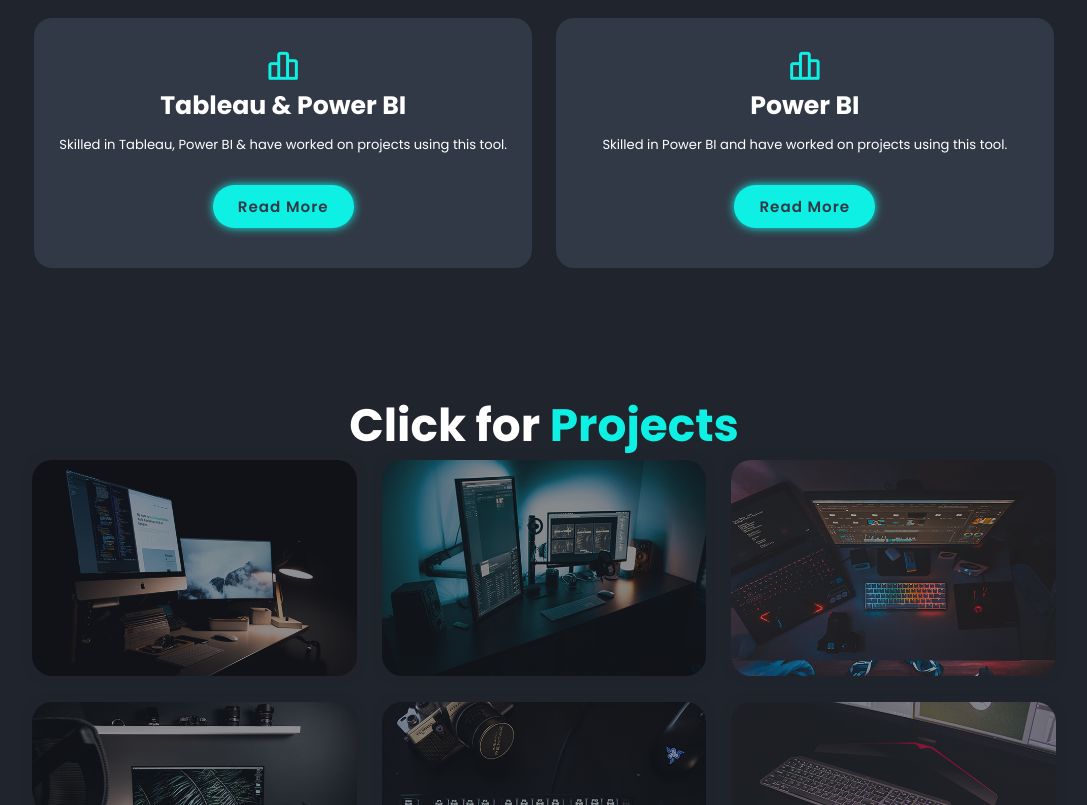
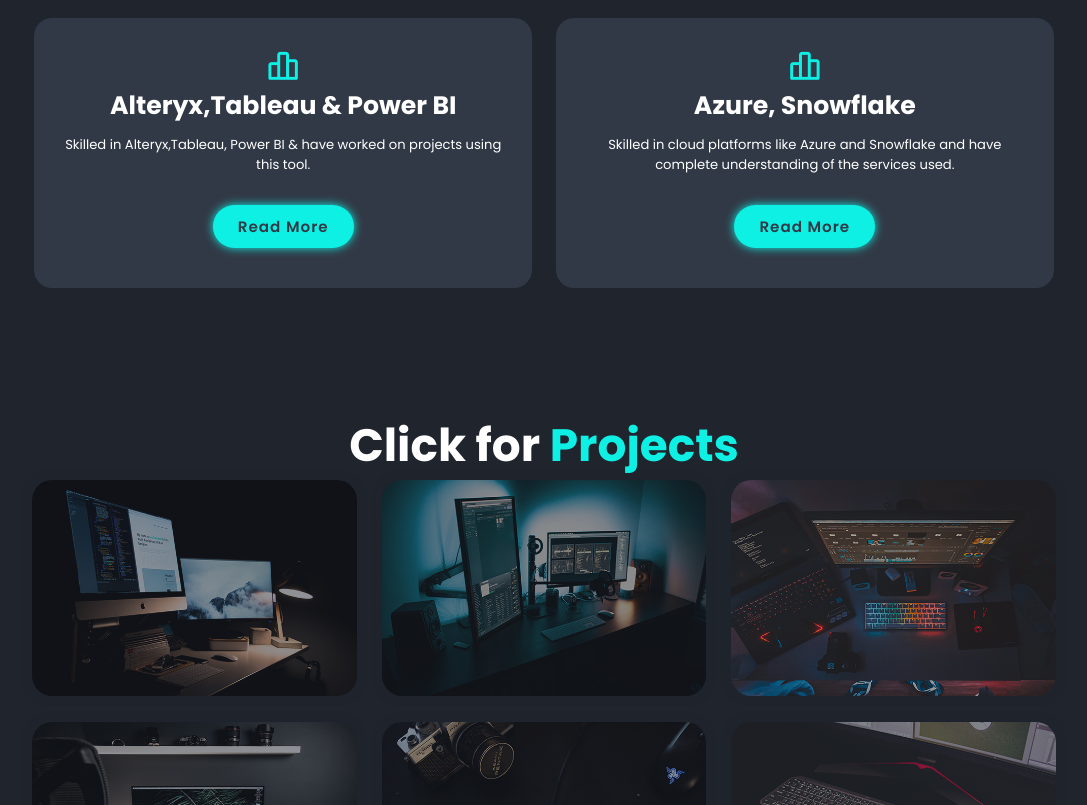
Before and after one commit to daryllalmeida/darylldalmeida.github.io, a plain HTML site: page index.html in a window 1280 px wide. Shown: the part 2117-2922 px from the top of the page, without its empty margins (96-1183 px from the left). Drawn offline with nearby package versions, Linux system fonts and the light colour scheme.

Commit message:
Add files via upload

```diff
--- a/index.html
+++ b/index.html
@@ -97,15 +97,15 @@
 
     <div class="services-box">
       <i class='bx bx-bar-chart-alt-2'></i>
-      <h3>Tableau & Power BI</h3>
-      <p>Skilled in Tableau, Power BI & have worked on projects using this tool.</p>
+      <h3>Alteryx,Tableau & Power BI</h3>
+      <p>Skilled in Alteryx,Tableau, Power BI & have worked on projects using this tool.</p>
          <a href="#" class="btn">Read More</a>
     </div>
 
     <div class="services-box">
       <i class='bx bx-bar-chart-alt-2'></i>
-      <h3>Power BI</h3>
-      <p>Skilled in Power BI and have worked on projects using this tool.</p>
+      <h3>Azure, Snowflake</h3>
+      <p>Skilled in cloud platforms like Azure and Snowflake and have complete understanding of the services used.</p>
          <a href="#" class="btn">Read More</a>
     </div>
 
```
